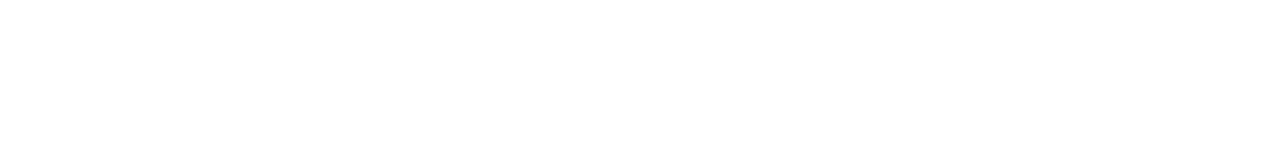
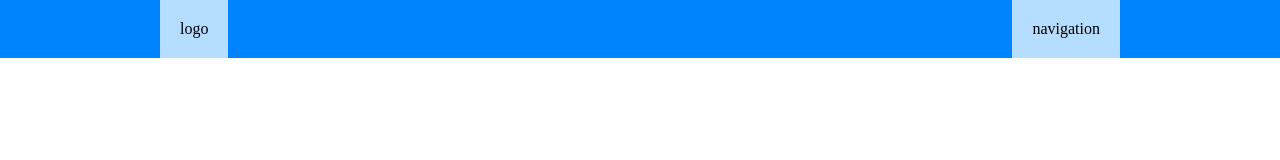
Before and after one commit to ChrisJUnda/htmlcss-responsive-layout, a plain HTML site: page index.html in a window 1280 px wide. Drawn offline with Linux system fonts and the light colour scheme.

Commit message:
[UPD] Header

```diff
--- a/css/style.css
+++ b/css/style.css
@@ -3,3 +3,79 @@
     padding: 0;
     box-sizing: border-box;
 }
+/*Inizio Header*/
+header{
+
+}
+
+header .container > * {
+    padding: 20px;
+    background-color: #B5DDFF;
+
+}
+
+/*Fine Header*/
+
+/*Inizio Classi*/
+
+.container{
+    margin: 0 auto;
+}
+/*Fine Classi*/
+
+
+/*Inizio Utilities*/
+
+.bg-azul {
+    background-color: #0084FD;
+}
+
+.bg-azzurro{
+    background-color: #B5DDFF;
+}
+
+.bg-lilla{
+    background-color: #9792E4;
+}
+
+.bg-lightbrown{
+    background-color: #FDC15F;
+}
+.bg-black{
+    background-color: #333333;
+}
+
+.px-2{
+    padding: 0 2rem;
+}
+
+.flex{
+    display: flex;
+}
+
+.justify-between{
+    justify-content: space-between;
+}
+
+.items-center{
+    align-items: center;
+}
+
+/*Fine Utilities*/
+
+/*Inizio Responsive*/
+
+@media screen and (min-width:768px) {
+    .container{
+        max-width: 720px;
+    }
+
+}
+
+@media screen and (min-width:992px) {
+    .container{
+        max-width: 960px;
+    }
+
+}
+/*Fine Responsive*/
--- a/index.html
+++ b/index.html
@@ -4,10 +4,19 @@
     <meta charset="UTF-8">
     <meta name="viewport" content="width=device-width, initial-scale=1.0">
     <title>Boolean</title>
+    <link rel="stylesheet" href="./css/style.css">
 </head>
 <body>
     <!--Inizio Header-->
-    <header>
+    <header class="bg-azul px-2">
+        <div class="container flex justify-between items-center">
+            <div class="logo">
+                logo
+            </div>
+            <div class="navigation">
+                navigation
+            </div>
+        </div>
 
     </header>
     <!--Fine Header-->
```
